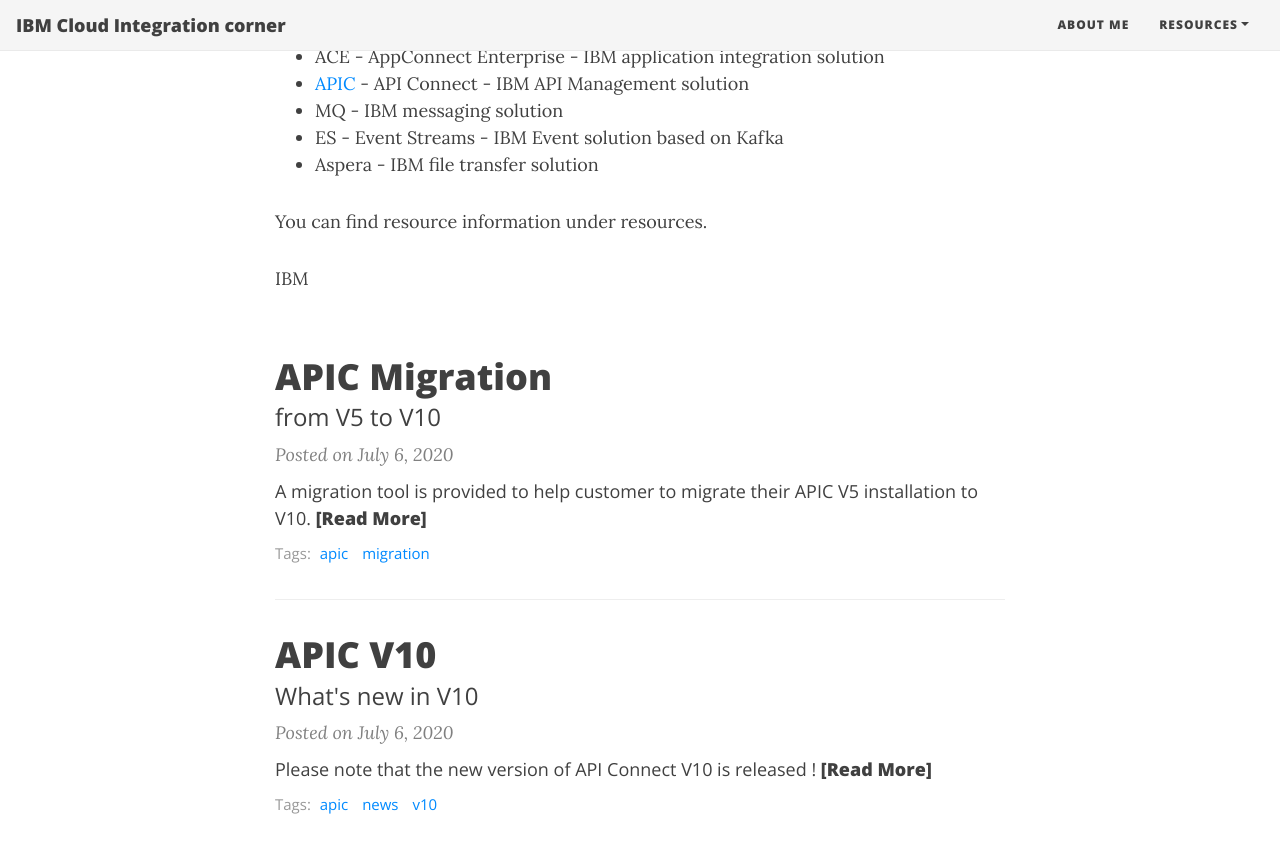
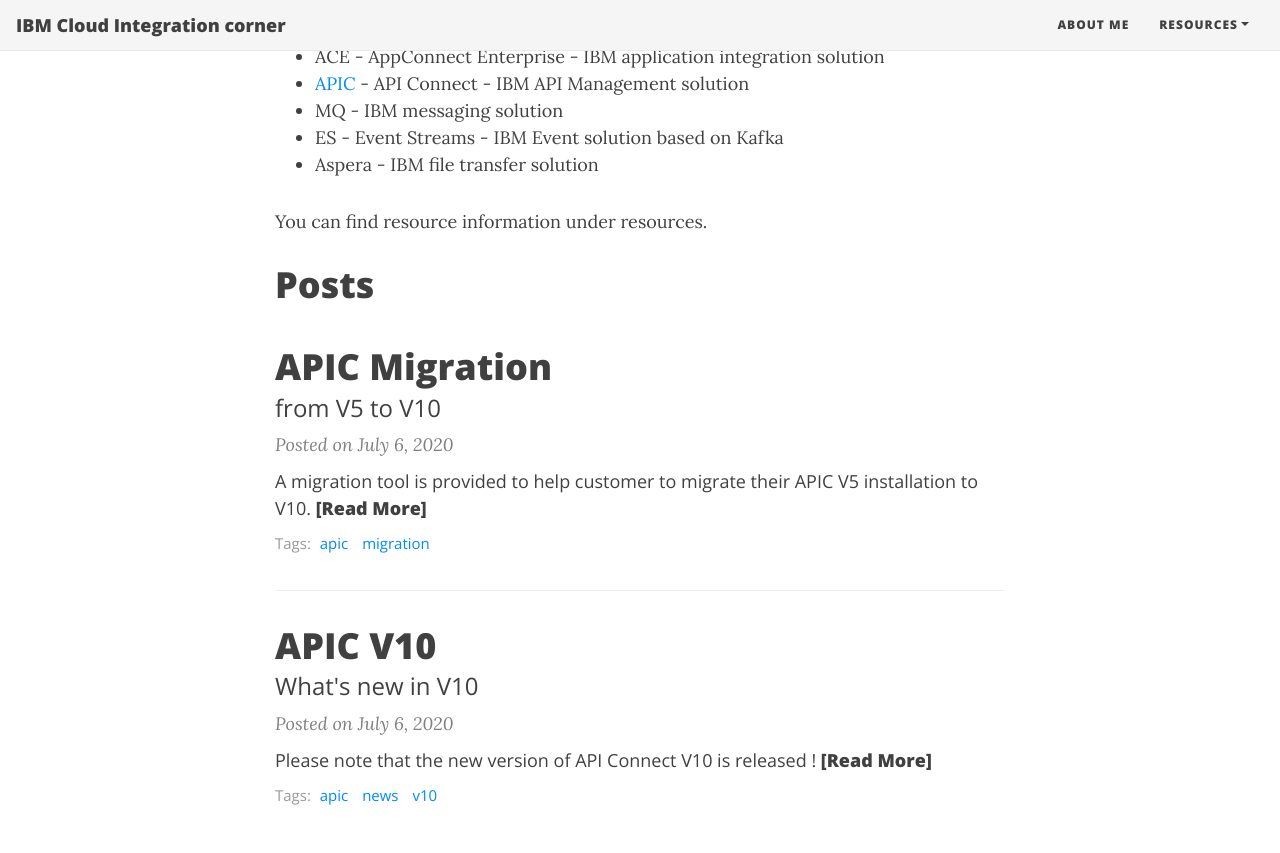
Before and after one commit to prichelle/integration.github.io, a Jekyll site: the page built from index.md, in a window 1280 px wide and 900 px high, scrolled down 547 px. Shown: the top 853 px of the window. Built offline with Jekyll 4.4.1, drawn with Linux system fonts in a browser that asks for light colours; nearby versions of some CDN libraries.

Commit message:
post in index

```diff
--- a/index.md
+++ b/index.md
@@ -18,4 +18,4 @@
 
 You can find resource information under resources.
 
-IBM
+# Posts
```
